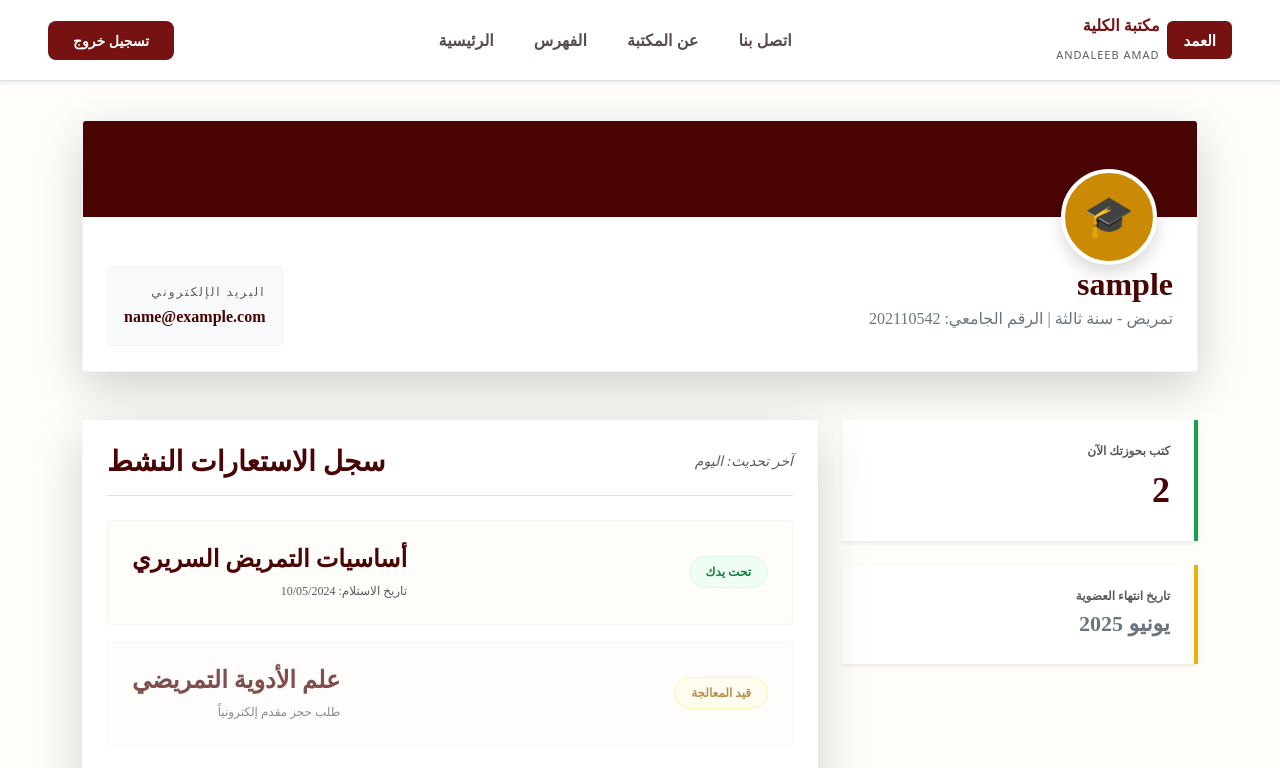
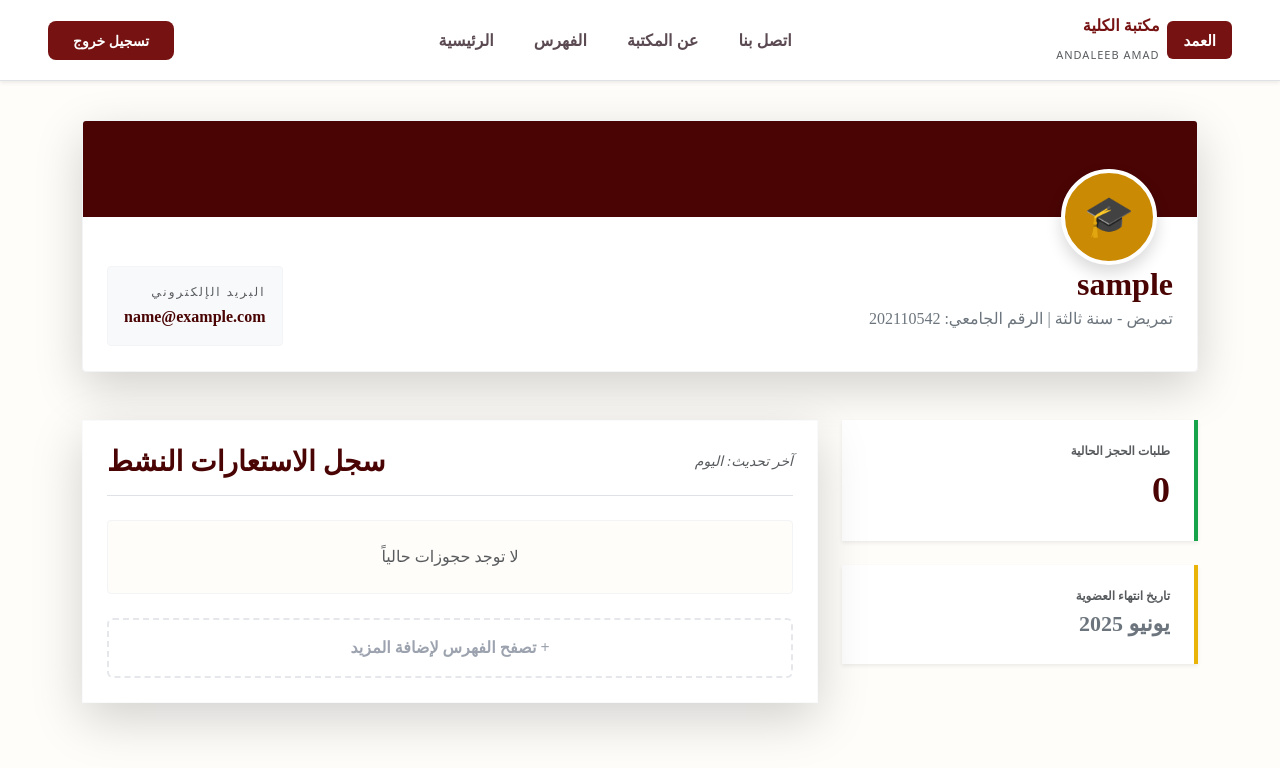
Before and after one commit to yasmeen1-balaty/Library-SW-Project, a React (Vite) app: page /student-portal in a window 1280 px wide. Shown: the top 768 px of the page. Built offline with nearby package versions, Linux system fonts and the light colour scheme; sample sign-in values are in the browser's storage.

Commit message:
fix StudentPortal

```diff
--- a/src/App.jsx
+++ b/src/App.jsx
@@ -1,10 +1,11 @@
 import { BrowserRouter, Routes, Route } from "react-router-dom";
 
 import Navbar from "./components/Navbar";
+import Footer from "./components/Footer";
+import ScrollToTop from "./components/ScrollToTop";
+
 import Home from "./pages/Home";
 import Catalog from "./pages/Catalog";
-import Footer from "./components/Footer";
-import ScrollToTop from "./components/ScrollToTop";
 import BookDetails from "./pages/Bookdetails";
 import Login from "./pages/login";
 import Register from "./pages/Register";
@@ -25,20 +26,16 @@ function App() {
         <Route path="/" element={<Home />} />
         <Route path="/catalog" element={<Catalog />} />
         <Route path="/book/:id" element={<BookDetails />} />
-
-                {/* admin pages-muna */}
-                <Route path="/users" element={<UserManagement />} />
-                <Route path="/financial" element={<FinancialReports />} />
-                <Route path="/settings" element={<SystemSettings />} />
-
         <Route path="/login" element={<Login />} />
         <Route path="/register" element={<Register />} />
         <Route path="/student-portal" element={<StudentPortal />} />
         <Route path="/contact" element={<Contact />} />
+
+        <Route path="/users" element={<UserManagement />} />
+        <Route path="/financial" element={<FinancialReports />} />
+        <Route path="/settings" element={<SystemSettings />} />
       </Routes>
 
-
-            );
       <Footer />
     </BrowserRouter>
   );
--- a/src/pages/StudentPortal.jsx
+++ b/src/pages/StudentPortal.jsx
@@ -5,19 +5,34 @@ export default function StudentPortal() {
   const isLoggedIn = localStorage.getItem('isLoggedIn') === 'true';
   const userRole = localStorage.getItem('userRole');
 
-  // جلب البيانات المخزنة من localStorage
   const userName =
     localStorage.getItem('userName') || 'طالب مستجد';
 
   const userEmail =
-    localStorage.getItem('userEmail') ||
-    'example@college.edu';
+    localStorage.getItem('userEmail') || 'example@college.edu';
 
-  // بيانات ثابتة للمناقشة (سيتم استبدالها لاحقاً بالباك إند)
+  // ✅ Fix مهم: حماية JSON.parse من null
+  const reservations = JSON.parse(
+    localStorage.getItem('reservations') || '[]'
+  );
+
   const academicInfo = {
     id: '202110542',
     major: 'تمريض - سنة ثالثة',
     expiry: 'يونيو 2025',
+  };
+
+  const handleCancelReservation = (id) => {
+    const updatedReservations = reservations.filter(
+      (book) => book.id !== id
+    );
+
+    localStorage.setItem(
+      'reservations',
+      JSON.stringify(updatedReservations)
+    );
+
+    window.location.reload();
   };
 
   if (!isLoggedIn) return <Navigate to="/login" />;
@@ -34,7 +49,6 @@ export default function StudentPortal() {
     >
       <div className="container">
 
-        {/* هيدر الصفحة (البطاقة الشخصية) */}
         <div
           className="bg-white shadow-lg overflow-hidden mb-5"
           style={{
@@ -81,9 +95,7 @@ export default function StudentPortal() {
                   : userName}
               </h1>
 
-              <p
-                className="text-secondary fw-medium text-end"
-              >
+              <p className="text-secondary fw-medium text-end">
                 {userRole === 'librarian'
                   ? 'المسؤول عن إدارة المراجع'
                   : `${academicInfo.major} | الرقم الجامعي: ${academicInfo.id}`}
@@ -117,37 +129,23 @@ export default function StudentPortal() {
           </div>
         </div>
 
-        {/* محتوى الصفحة بناءً على الصلاحية */}
         {userRole === 'librarian' ? (
-          /* واجهة الإدارة (أمين المكتبة) */
           <div className="row g-4">
             <div className="col-12 col-md-6">
               <div
                 className="bg-white p-4 text-center shadow-sm h-100"
-                style={{
-                  borderTop: '4px solid #ca8a04',
-                }}
+                style={{ borderTop: '4px solid #ca8a04' }}
               >
-                <h3
-                  className="fw-bold mb-2"
-                  style={{
-                    fontSize: '22px',
-                    color: '#4A0404',
-                  }}
-                >
+                <h3 className="fw-bold mb-2" style={{ fontSize: '22px', color: '#4A0404' }}>
                   إدارة الفهرس
                 </h3>
 
                 <p className="text-secondary mb-4">
-                  تحديث بيانات الكتب، إضافة مراجع جديدة،
-                  أو حذف كتب قديمة.
+                  تحديث بيانات الكتب، إضافة مراجع جديدة، أو حذف كتب قديمة.
                 </p>
 
                 <button
-                  onClick={() =>
-                    (window.location.href =
-                      '/admin/add-book')
-                  }
+                  onClick={() => (window.location.href = '/admin/add-book')}
                   className="btn text-white fw-bold shadow-sm"
                   style={{
                     backgroundColor: '#4A0404',
@@ -163,29 +161,19 @@ export default function StudentPortal() {
             <div className="col-12 col-md-6">
               <div
                 className="bg-white p-4 text-center shadow-sm h-100"
-                style={{
-                  borderTop: '4px solid #2563eb',
-                }}
+                style={{ borderTop: '4px solid #2563eb' }}
               >
-                <h3
-                  className="fw-bold mb-2"
-                  style={{
-                    fontSize: '22px',
-                    color: '#4A0404',
-                  }}
-                >
+                <h3 className="fw-bold mb-2" style={{ fontSize: '22px', color: '#4A0404' }}>
                   طلبات الاستعارة
                 </h3>
 
                 <p className="text-secondary mb-4">
-                  مراجعة طلبات الحجز المقدمة من الطلاب
-                  (3 طلبات جديدة).
+                  مراجعة الطلبات المقدمة من الطلاب.
                 </p>
 
                 <button
                   onClick={() =>
-                    (window.location.href =
-                      '/admin/manage-requests')
+                    (window.location.href = '/admin/manage-requests')
                   }
                   className="btn text-white fw-bold shadow-sm"
                   style={{
@@ -200,79 +188,46 @@ export default function StudentPortal() {
             </div>
           </div>
         ) : (
-          /* واجهة الطالب (السجل الشخصي) */
           <div className="row g-4 text-end">
 
-            {/* إحصائيات سريعة */}
             <div className="col-12 col-lg-4">
               <div className="d-flex flex-column gap-4">
 
                 <div
                   className="bg-white p-4 shadow-sm"
-                  style={{
-                    borderRight: '4px solid #16a34a',
-                  }}
+                  style={{ borderRight: '4px solid #16a34a' }}
                 >
-                  <h3
-                    className="text-muted fw-bold text-uppercase mb-1"
-                    style={{ fontSize: '12px' }}
-                  >
-                    كتب بحوزتك الآن
+                  <h3 className="text-muted fw-bold text-uppercase mb-1" style={{ fontSize: '12px' }}>
+                    طلبات الحجز الحالية
                   </h3>
 
-                  <p
-                    className="fw-bold mb-0"
-                    style={{
-                      fontSize: '36px',
-                      color: '#4A0404',
-                    }}
-                  >
-                    2
+                  <p className="fw-bold mb-0" style={{ fontSize: '36px', color: '#4A0404' }}>
+                    {reservations.length}
                   </p>
                 </div>
 
                 <div
                   className="bg-white p-4 shadow-sm"
-                  style={{
-                    borderRight: '4px solid #eab308',
-                  }}
+                  style={{ borderRight: '4px solid #eab308' }}
                 >
-                  <h3
-                    className="text-muted fw-bold text-uppercase mb-1"
-                    style={{ fontSize: '12px' }}
-                  >
+                  <h3 className="text-muted fw-bold text-uppercase mb-1" style={{ fontSize: '12px' }}>
                     تاريخ انتهاء العضوية
                   </h3>
 
-                  <p
-                    className="fw-bold mb-0 text-secondary"
-                    style={{ fontSize: '22px' }}
-                  >
+                  <p className="fw-bold mb-0 text-secondary" style={{ fontSize: '22px' }}>
                     {academicInfo.expiry}
                   </p>
                 </div>
               </div>
             </div>
 
-            {/* سجل النشاط */}
             <div className="col-12 col-lg-8">
-              <div
-                className="bg-white shadow-lg p-4"
-                style={{
-                  border: '1px solid #f9fafb',
-                }}
-              >
+              <div className="bg-white shadow-lg p-4" style={{ border: '1px solid #f9fafb' }}>
                 <h3
                   className="fw-bold mb-4 pb-3 d-flex justify-content-between align-items-center"
-                  style={{
-                    color: '#4A0404',
-                    borderBottom: '1px solid #dee2e6',
-                  }}
+                  style={{ color: '#4A0404', borderBottom: '1px solid #dee2e6' }}
                 >
-                  <span
-                    className="fw-normal text-muted fst-italic"
-                    style={{ fontSize: '14px' }}
-                  >
+                  <span className="fw-normal text-muted fst-italic" style={{ fontSize: '14px' }}>
                     آخر تحديث: اليوم
                   </span>
 
@@ -281,7 +236,23 @@ export default function StudentPortal() {
 
                 <div className="d-flex flex-column gap-3">
 
+                  {reservations.length === 0 ? (
                     <div
+                      className="text-center p-4"
+                      style={{
+                        backgroundColor: '#fffdfa',
+                        border: '1px solid #f3f4f6',
+                        borderRadius: '4px',
+                      }}
+                    >
+                      <p className="mb-0 text-muted">
+                        لا توجد حجوزات حالياً
+                      </p>
+                    </div>
+                  ) : (
+                    reservations.map((book) => (
+                      <div
+                        key={book.id}
                         className="d-flex justify-content-between align-items-center p-4"
                         style={{
                           backgroundColor: '#fffdfa',
@@ -289,46 +260,14 @@ export default function StudentPortal() {
                           borderRadius: '4px',
                         }}
                       >
-                    <span
-                      className="fw-bold"
-                      style={{
-                        backgroundColor: '#f0fdf4',
-                        color: '#15803d',
-                        padding: '6px 16px',
-                        borderRadius: '999px',
-                        border: '1px solid #dcfce7',
-                        fontSize: '12px',
-                      }}
+                        <div className="d-flex gap-2">
+                          <button
+                            onClick={() => handleCancelReservation(book.id)}
+                            className="btn btn-sm btn-outline-danger fw-bold"
                           >
-                      تحت يدك
-                    </span>
+                            إلغاء
+                          </button>
 
-                    <div className="text-end">
-                      <h4
-                        className="fw-bold"
-                        style={{ color: '#4A0404' }}
-                      >
-                        أساسيات التمريض السريري
-                      </h4>
-
-                      <p
-                        className="text-muted mt-1 mb-0"
-                        style={{ fontSize: '12px' }}
-                      >
-                        تاريخ الاستلام: 10/05/2024
-                      </p>
-                    </div>
-                  </div>
-
-                  <div
-                    className="d-flex justify-content-between align-items-center p-4"
-                    style={{
-                      backgroundColor: '#fffdfa',
-                      border: '1px solid #f3f4f6',
-                      borderRadius: '4px',
-                      opacity: '0.7',
-                    }}
-                  >
                           <span
                             className="fw-bold"
                             style={{
@@ -340,31 +279,26 @@ export default function StudentPortal() {
                               fontSize: '12px',
                             }}
                           >
-                      قيد المعالجة
+                            {book.status || 'قيد المعالجة'}
                           </span>
+                        </div>
 
                         <div className="text-end">
-                      <h4
-                        className="fw-bold"
-                        style={{ color: '#4A0404' }}
-                      >
-                        علم الأدوية التمريضي
+                          <h4 className="fw-bold" style={{ color: '#4A0404' }}>
+                            {book.title}
                           </h4>
 
-                      <p
-                        className="text-muted mt-1 mb-0"
-                        style={{ fontSize: '12px' }}
-                      >
-                        طلب حجز مقدم إلكترونياً
+                          <p className="text-muted mt-1 mb-0" style={{ fontSize: '12px' }}>
+                            {book.author} | طلب مقدم إلكترونياً
                           </p>
                         </div>
                       </div>
+                    ))
+                  )}
                 </div>
 
                 <button
-                  onClick={() =>
-                    (window.location.href = '/catalog')
-                  }
+                  onClick={() => (window.location.href = '/catalog')}
                   className="btn w-100 fw-bold mt-4"
                   style={{
                     padding: '16px',
```
Lines whose indentation alone changed are shown as unchanged.
